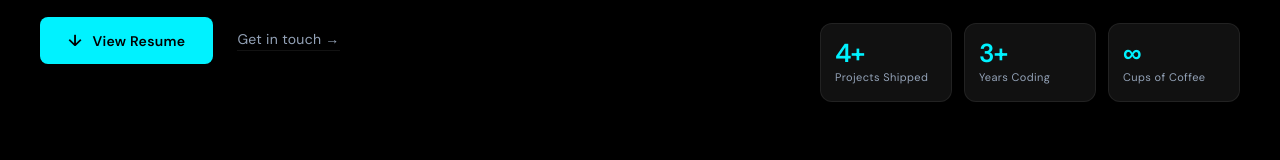
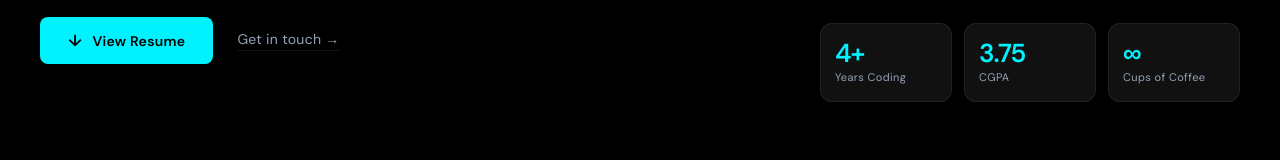
Before and after one commit to RihalMahmood/Portfolio, a React (Vite) app: page /about in a window 1280 px wide. Shown: the part 585-745 px from the top of the page. Built offline with nearby package versions, Linux system fonts and the light colour scheme.

Commit message:
Finished AboutPage

```diff
--- a/src/components/AboutPage.jsx
+++ b/src/components/AboutPage.jsx
@@ -247,8 +247,8 @@ export default function AboutPage() {
 
               <div className="about-stat-cards">
                 {[
-                  { num: "4+", lbl: "Projects Shipped" },
-                  { num: "3+", lbl: "Years Coding" },
+                  { num: "4+", lbl: "Years Coding" },
+                  { num: "3.75", lbl: "CGPA" },
                   { num: "∞", lbl: "Cups of Coffee" },
                 ].map((s, i) => (
                   <motion.div
```
